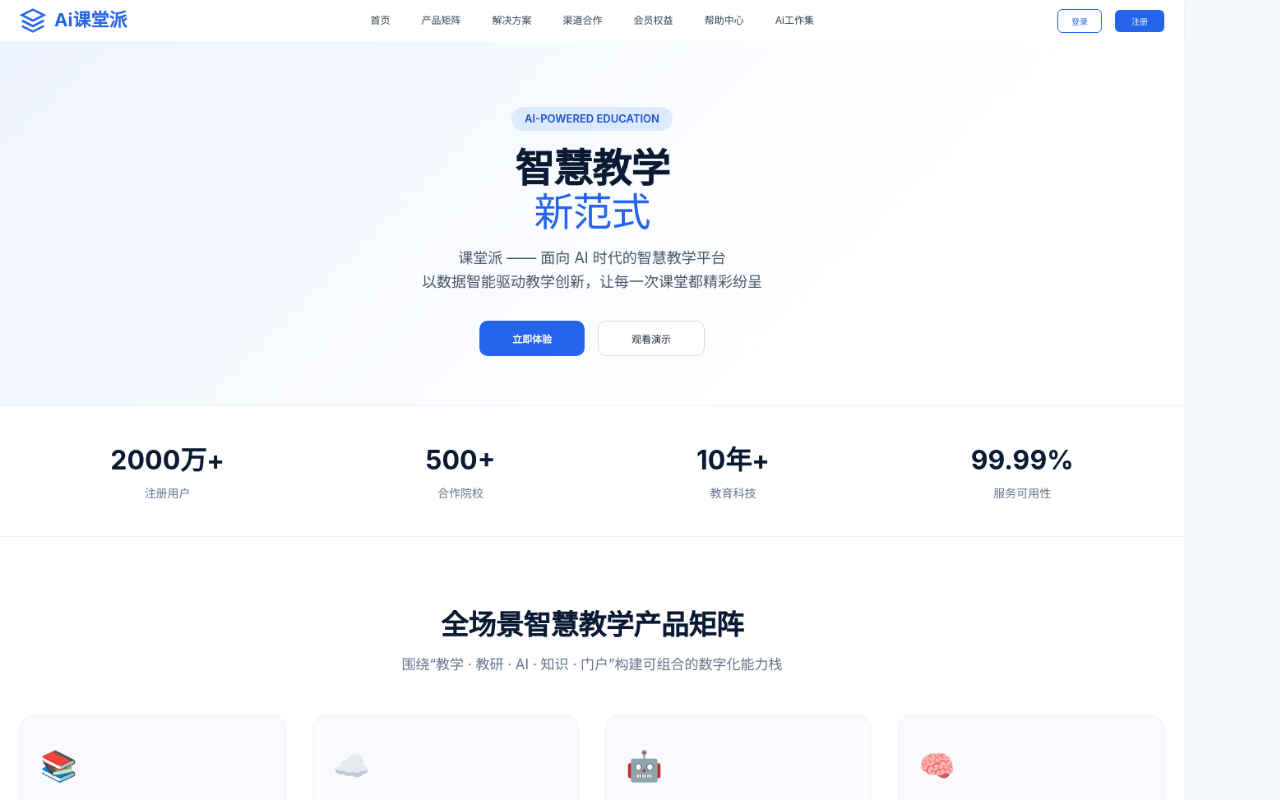
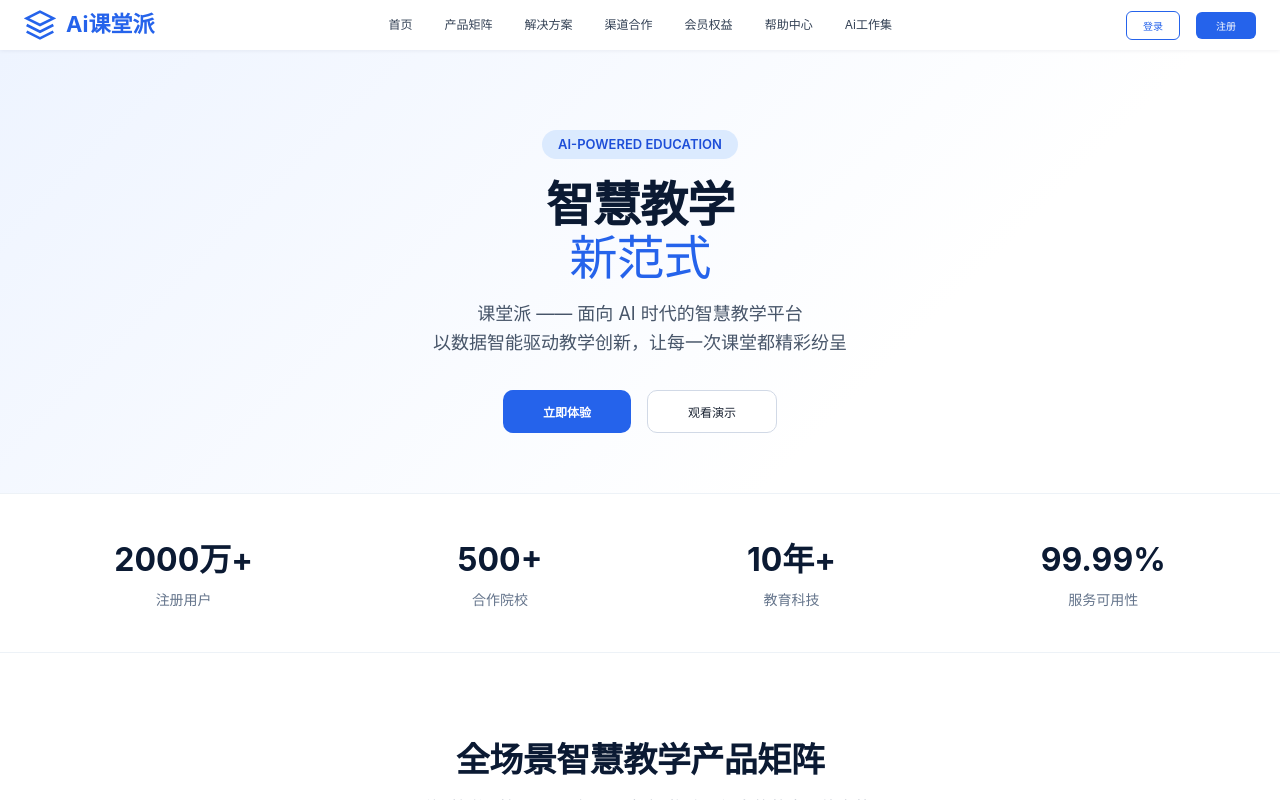
Before and after one commit to lisurou/class_assignment_ui, a Vue app: page / in a window 1280 px wide. Shown: the top 800 px of the page. Built offline with nearby package versions, Linux system fonts and the light colour scheme.

Commit message:
首页和登录注册界面的放大缩小

```diff
--- a/src/assets/base.css
+++ b/src/assets/base.css
@@ -62,9 +62,6 @@ body {
   min-height: 100vh;
   color: var(--color-text);
   background: var(--color-background);
-  transition:
-    color 0.5s,
-    background-color 0.5s;
   line-height: 1.6;
   font-family:
     Inter,
--- a/src/assets/main.css
+++ b/src/assets/main.css
@@ -1,35 +1,17 @@
 @import './base.css';
 
 #app {
-  max-width: 1280px;
-  margin: 0 auto;
-  padding: 2rem;
-  font-weight: normal;
+  width: 100%;
+  min-height: 100vh;
 }
 
-a,
-.green {
+a {
   text-decoration: none;
-  color: hsla(160, 100%, 37%, 1);
-  transition: 0.4s;
-  padding: 3px;
+  color: inherit;
 }
 
 @media (hover: hover) {
   a:hover {
-    background-color: hsla(160, 100%, 37%, 0.2);
+    opacity: 0.8;
   }
 }
-
-@media (min-width: 1024px) {
-  body {
-    display: flex;
-    place-items: center;
-  }
-
-  #app {
-    display: grid;
-    grid-template-columns: 1fr 1fr;
-    padding: 0 2rem;
-  }
-}
--- a/src/pages/HomePage.vue
+++ b/src/pages/HomePage.vue
@@ -1,5 +1,5 @@
 <script setup>
-import { computed, nextTick, onBeforeUnmount, onMounted, ref } from 'vue';
+import { onMounted, ref } from 'vue';
 import { useRouter } from 'vue-router';
 import { useUserStore } from '@/stores/userStore';
 
@@ -35,69 +35,20 @@ const features = ref([
 
 const goToLogin = () => router.push('/login');
 const goToRegister = () => router.push('/register');
-const goToCourse = () => router.push('/course');
-const HOME_BASE_WIDTH = 1440;
-const TARGET_DPI_SCALE = 1.5;
-const SAFE_HORIZONTAL_GUTTER = 48;
-const homeScale = ref(1);
-const homeContentRef = ref(null);
-const homeShellHeight = ref(0);
-let homeResizeObserver = null;
-
-async function updateHomeScale() {
-  if (typeof window === 'undefined') return;
-  await nextTick();
-  const currentDpr = window.devicePixelRatio || 1;
-  const dpiScale = TARGET_DPI_SCALE / currentDpr;
-  const viewportWidth = Math.max(document.documentElement.clientWidth || 0, window.innerWidth || 0);
-  const safeViewportWidth = Math.max(viewportWidth - SAFE_HORIZONTAL_GUTTER * 2, 320);
-  const widthScale = safeViewportWidth / HOME_BASE_WIDTH;
-  const nextScale = Math.min(dpiScale, widthScale);
-  homeScale.value = Number.isFinite(nextScale) && nextScale > 0 ? nextScale : 1;
-  const contentHeight = homeContentRef.value?.offsetHeight || 0;
-  homeShellHeight.value = contentHeight * homeScale.value;
-}
-
-const homeShellStyle = computed(() => ({
-  minHeight: `${Math.max(homeShellHeight.value, window.innerHeight || 0)}px`
-}));
-
-const homeFrameStyle = computed(() => ({
-  width: `${HOME_BASE_WIDTH * homeScale.value}px`,
-  height: `${homeShellHeight.value}px`
-}));
-
-const homeRootStyle = computed(() => ({
-  width: `${HOME_BASE_WIDTH}px`,
-  transform: `scale(${homeScale.value})`
-}));
+const mobileMenuOpen = ref(false);
+const toggleMobileMenu = () => { mobileMenuOpen.value = !mobileMenuOpen.value; };
 
 onMounted(() => {
-  updateHomeScale();
-  window.addEventListener('resize', updateHomeScale);
-  if (typeof ResizeObserver !== 'undefined' && homeContentRef.value) {
-    homeResizeObserver = new ResizeObserver(() => {
-      updateHomeScale();
-    });
-    homeResizeObserver.observe(homeContentRef.value);
-  }
   const savedPhone = localStorage.getItem('autoLoginPhone');
   const savedPassword = localStorage.getItem('autoLoginPassword');
   if (userStore.account || (savedPhone && savedPassword)) {
-    goToCourse();
+    router.push('/course');
   }
-});
-
-onBeforeUnmount(() => {
-  window.removeEventListener('resize', updateHomeScale);
-  homeResizeObserver?.disconnect();
 });
 </script>
 
 <template>
-  <div id="app" class="home-page-shell" :style="homeShellStyle">
-    <div class="home-page-frame" :style="homeFrameStyle">
-    <div ref="homeContentRef" class="home-page-root" :style="homeRootStyle">
+  <div class="home-page">
     <!-- 导航栏 -->
     <header class="navbar">
       <div class="nav-inner">
@@ -107,7 +58,7 @@ onBeforeUnmount(() => {
           </svg>
           Ai课堂派
         </div>
-        <nav>
+        <nav :class="{ 'mobile-open': mobileMenuOpen }">
           <a href="#">首页</a>
           <a href="#">产品矩阵</a>
           <a href="#">解决方案</a>
@@ -117,6 +68,11 @@ onBeforeUnmount(() => {
           <a href="#">Ai工作集</a>
         </nav>
         <div class="actions">
+          <button class="mobile-menu-btn" @click="toggleMobileMenu" aria-label="菜单">
+            <svg viewBox="0 0 24 24" fill="none" stroke="currentColor" stroke-width="2">
+              <path d="M3 12h18M3 6h18M3 18h18" />
+            </svg>
+          </button>
           <button class="login-btn" @click="goToLogin">登录</button>
           <button class="register-btn" @click="goToRegister">注册</button>
         </div>
@@ -148,7 +104,7 @@ onBeforeUnmount(() => {
       <div class="products-inner">
         <div class="section-title">
           <h2>全场景智慧教学产品矩阵</h2>
-          <p>围绕“教学 · 教研 · AI · 知识 · 门户”构建可组合的数字化能力栈</p>
+          <p>围绕"教学 · 教研 · AI · 知识 · 门户"构建可组合的数字化能力栈</p>
         </div>
         <div class="grid">
           <div class="product-card" v-for="p in products" :key="p.name">
@@ -186,8 +142,6 @@ onBeforeUnmount(() => {
         </div>
       </div>
     </footer>
-    </div>
-    </div>
   </div>
 </template>
 
@@ -197,37 +151,15 @@ onBeforeUnmount(() => {
   padding: 0;
   box-sizing: border-box;
 }
-html, body, #app {
+
+.home-page {
   width: 100%;
   min-height: 100vh;
-  margin: 0;
-  padding: 0;
-}
-.home-page-shell {
-  width: 100%;
-  min-height: 100vh;
-  display: flex;
-  justify-content: center;
-  align-items: flex-start;
-  overflow: visible;
-}
-.home-page-frame {
-  position: relative;
-  flex: 0 0 auto;
-}
-.home-page-root {
-  position: absolute;
-  top: 0;
-  left: 0;
-  flex: 0 0 auto;
-  transform-origin: top left;
-  will-change: transform;
-}
-body {
   font-family: 'Inter', -apple-system, BlinkMacSystemFont, 'Segoe UI', Roboto, Helvetica, Arial, sans-serif;
   background: #f5f8fc;
   color: #1a2332;
 }
+
 a {
   text-decoration: none;
   color: inherit;
@@ -245,6 +177,9 @@ a {
   height: 50px;
   display: flex;
   align-items: center;
+  position: sticky;
+  top: 0;
+  z-index: 50;
 }
 .nav-inner {
   display: flex;
@@ -514,9 +449,38 @@ nav a:hover {
   color: #ffffff;
 }
 
+.mobile-menu-btn {
+  display: none;
+  background: transparent;
+  border: none;
+  cursor: pointer;
+  padding: 6px;
+}
+.mobile-menu-btn svg {
+  width: 24px;
+  height: 24px;
+  color: #334155;
+}
+
 @media (max-width: 768px) {
+  .mobile-menu-btn {
+    display: block;
+  }
   nav {
     display: none;
+    position: absolute;
+    top: 100%;
+    left: 0;
+    right: 0;
+    background: #ffffff;
+    box-shadow: 0 4px 12px rgba(0, 0, 0, 0.1);
+    flex-direction: column;
+    padding: 16px;
+    gap: 12px;
+    z-index: 100;
+  }
+  nav.mobile-open {
+    display: flex;
   }
   .hero h1 {
     font-size: 32px;
--- a/src/pages/LoginPage.vue
+++ b/src/pages/LoginPage.vue
@@ -220,23 +220,37 @@ body,html{
   left:60px;
 }
 .left{
-  width:600px;
-  height:538px;
-  overflow: hidden;
+  flex:1;
+  display:flex;
+  align-items:center;
+  justify-content:center;
+  overflow:hidden;
+  min-width:0;
+}
+.left img{
+  width:100%;
+  height:auto;
+  object-fit:contain;
 }
 .view-login {
   font-size:14px;
   display:flex;
-  width:100%;
-  height:100%;
+  align-items:center;
+  justify-content:center;
+  width:85%;
+  max-width:1200px;
+  min-height:500px;
+  margin:100px auto 0;
+  padding:40px 60px;
+  background:transparent;
+  border-radius:16px;
+  box-sizing:border-box;
 }
 .right{
-  float:right;
-  width:431px;
-  height:477px;
+  flex: 0 0 431px;
   background:rgb(255, 255, 255);
   padding:0 35px;
-  box-shadow:0 0 61px 0 rgba(85, 108, 144, .07);
+  border-radius:8px;
 }
 h1{
   text-align:center;
@@ -268,6 +282,7 @@ h1{
 .input-wrapper {
   position: relative;
   margin-top: 10px;
+  padding-bottom: 20px;
 }
 
 .input-wrapper input {
@@ -278,7 +293,7 @@ h1{
   color: #f56c6c;
   font-size: 12px;
   position: absolute;
-  bottom: -16px;
+  bottom: 0;
   left: 2px;
 }
 
@@ -301,6 +316,7 @@ input::placeholder{
 .register-div{
   display:flex;
   justify-content:flex-end;
+  align-items:center;
   margin:24px 0 0;
 }
 .register-button{
@@ -383,6 +399,7 @@ input{
 .register-div{
   display:flex;
   justify-content:flex-end;
+  align-items:center;
   margin:24px 0 0;
 }
 .register-label{
--- a/src/pages/RegisterPage.vue
+++ b/src/pages/RegisterPage.vue
@@ -369,7 +369,7 @@ const handleRegister = async () => {
   color: #f56c6c;
   font-size: 12px;
   position: absolute;
-  bottom: -16px;
+  bottom: 0;
   left: 2px;
 }
 
@@ -381,6 +381,7 @@ const handleRegister = async () => {
 .input-wrapper {
   position: relative;
   margin-top: 15px;
+  padding-bottom: 20px;
 }
 
 .input-wrapper input {
@@ -424,6 +425,7 @@ input:focus {
 .login-div {
   display: flex;
   justify-content: flex-end;
+  align-items: center;
   margin: 24px 0 0;
 }
 
@@ -452,30 +454,40 @@ body, html {
 }
 
 .left {
-  height: 538px;
-  overflow: hidden;
+  flex:1;
+  display:flex;
+  align-items:center;
+  justify-content:center;
+  overflow:hidden;
+  min-width:0;
 }
 
 .register-img {
-  width: auto;
-  height: 100%;
+  width: 100%;
+  height: auto;
   object-fit: contain;
 }
 
 .view-login {
   font-size: 14px;
   display: flex;
-  width: 100%;
-  height: 100%;
+  align-items: center;
+  justify-content: center;
+  width: 85%;
+  max-width: 1200px;
+  min-height: 500px;
+  margin: 100px auto 0;
+  padding: 40px 60px;
+  background: transparent;
+  border-radius: 16px;
+  box-sizing: border-box;
 }
 
 .right {
-  float: right;
-  width: 431px;
-  height: 656px;
+  flex: 0 0 431px;
   background: rgb(255, 255, 255);
   padding: 0 35px;
-  box-shadow: 0 0 61px 0 rgba(85, 108, 144, .07);
+  border-radius: 8px;
 }
 
 h1 {
```
